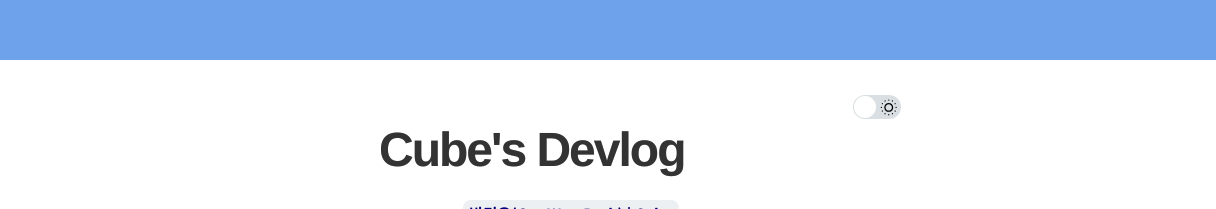
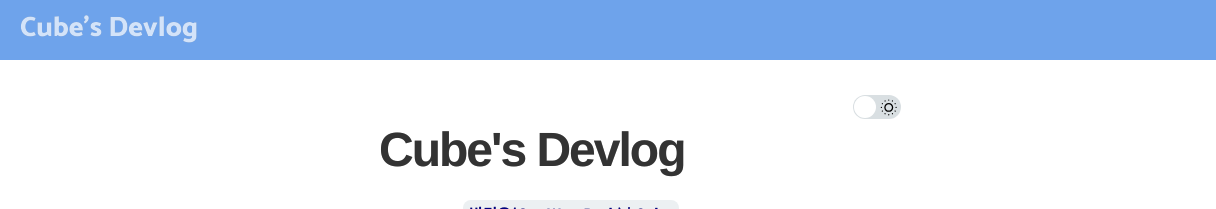
Before and after one commit to cube-00y/cube-00y.github.io, a Gatsby site: page / in a window 1280 px wide. Shown: the top 209 px of the page, 0-1216 px from the left. Built offline with nearby package versions, Linux system fonts and the light colour scheme; Gatsby itself is replaced by a stand-in of ours; some packages are replaced by stand-ins of ours; what typography-theme-github would draw is missing.

Commit message:
[style] 메인페이지 헤더에 User Name 추가

```diff
--- a/src/components/top/index.jsx
+++ b/src/components/top/index.jsx
@@ -4,15 +4,12 @@ import { GitHubIcon } from '../social-share/github-icon'
 
 import './index.scss'
 
-export const Top = ({ title, location, rootPath }) => {
-  const isRoot = location.pathname === rootPath
+export const Top = ({ title }) => {
   return (
     <div className="top">
-      {!isRoot && (
-        <Link to={`/`} className="link">
-          {title}
-        </Link>
-      )}
+      <Link to={`/`} className="link">
+        {title}
+      </Link>
       <GitHubIcon />
     </div>
   )
```
